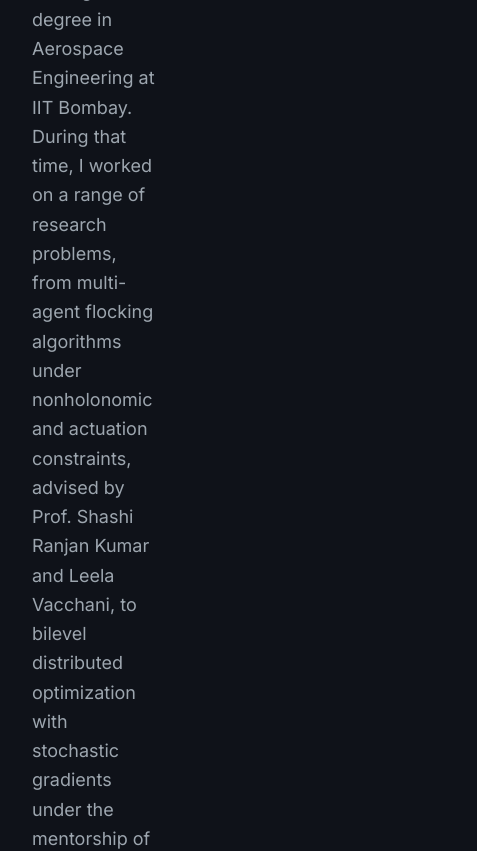
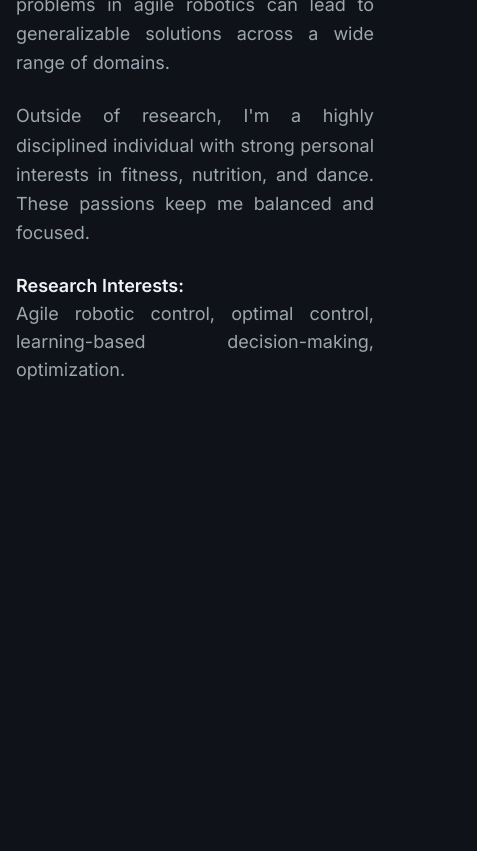
Before and after one commit to shahpratik02/shahpratik02.github.io, a React (Vite) app: page /#/ in a window 390 px wide. Shown: the part 1389-2240 px from the top of the page, 477 px wide, since content can reach past the window. After the commit the page ends 1821 px from the top, so only its background shows below. Built offline with nearby package versions, Linux system fonts and the light colour scheme.

Commit message:
Fix mobile rendering and text justification
Update homepage mobile rendering and justify text on homepage and research pages.

```diff
--- a/src/pages/Index.tsx
+++ b/src/pages/Index.tsx
@@ -2,23 +2,23 @@ const Index = () => {
   return (
     <div className="min-h-screen bg-background pt-16">
       {/* Main Content */}
-      <div className="container mx-auto px-8 py-12 max-w-7xl">
-        <div className="flex gap-16 items-start">
+      <div className="container mx-auto px-4 sm:px-8 py-12 max-w-7xl">
+        <div className="flex flex-col lg:flex-row gap-8 lg:gap-16 items-center lg:items-start">
           {/* Left content - Text */}
-          <div className="flex-1 max-w-4xl space-y-6">
-            <p className="text-lg text-muted-foreground leading-relaxed">
+          <div className="flex-1 max-w-4xl space-y-6 order-2 lg:order-1">
+            <p className="text-lg text-muted-foreground leading-relaxed text-justify">
               I am a Robotics student at Georgia Tech, advised by Prof. Matthew Gombolay. I am part of the Cognitive Optimization and Robotics (CORE) Lab, where I focus on agile robotic control and decision-making under uncertainty. My research interests lie at the intersection of control theory, machine learning, and robotics, particularly in developing fast, adaptive controllers that enable high-performance robotic behaviors in dynamic and constrained environments.
             </p>
 
-            <p className="text-lg text-muted-foreground leading-relaxed">
+            <p className="text-lg text-muted-foreground leading-relaxed text-justify">
               Before joining Georgia Tech, I completed my undergraduate degree in Aerospace Engineering at IIT Bombay. During that time, I worked on a range of research problems, from multi-agent flocking algorithms under nonholonomic and actuation constraints, advised by Prof. Shashi Ranjan Kumar and Leela Vacchani, to bilevel distributed optimization with stochastic gradients under the mentorship of Prof. Mayank Baranwal. I also collaborated with Prof. Hugh Liu during a MITACS research internship at the University of Toronto, where I modeled hydrodynamic disturbances on a quadrotor-payload system designed for water sampling applications.
             </p>
 
-            <p className="text-lg text-muted-foreground leading-relaxed">
+            <p className="text-lg text-muted-foreground leading-relaxed text-justify">
               Across these projects, I've consistently explored how to build control algorithms that are both theoretically grounded and practically viable. My work is motivated by the belief that solving hard control problems in agile robotics can lead to generalizable solutions across a wide range of domains.
             </p>
 
-            <p className="text-lg text-muted-foreground leading-relaxed">
+            <p className="text-lg text-muted-foreground leading-relaxed text-justify">
               Outside of research, I'm a highly disciplined individual with strong personal interests in fitness, nutrition, and dance. These passions keep me balanced and focused.
             </p>
 
@@ -26,15 +26,15 @@ const Index = () => {
               <p className="text-lg text-foreground font-semibold">
                 Research Interests:
               </p>
-              <p className="text-lg text-muted-foreground">
+              <p className="text-lg text-muted-foreground text-justify">
                 Agile robotic control, optimal control, learning-based decision-making, optimization.
               </p>
             </div>
           </div>
 
           {/* Right content - Profile image */}
-          <div className="flex-shrink-0">
-            <div className="w-64 h-64 rounded-full overflow-hidden border border-border">
+          <div className="flex-shrink-0 order-1 lg:order-2">
+            <div className="w-48 h-48 sm:w-64 sm:h-64 rounded-full overflow-hidden border border-border">
               <img
                 src="/lovable-uploads/6ef13518-d1aa-4f52-a0c1-fb0da9ffa892.png"
                 alt="Ajay Tak"
--- a/src/pages/Research.tsx
+++ b/src/pages/Research.tsx
@@ -112,7 +112,7 @@ const Research = () => {
             Research
           </h1>
           <div className="max-w-4xl mx-auto">
-            <p className="text-lg text-muted-foreground leading-relaxed">
+            <p className="text-lg text-muted-foreground leading-relaxed text-justify">
               {currentFocus}
             </p>
           </div>
@@ -151,7 +151,7 @@ const Research = () => {
                     {experience.description.map((point, idx) => (
                       <li key={idx} className="text-muted-foreground flex items-start">
                         <span className="text-primary mr-2 mt-2">•</span>
-                        <span className="flex-1">{point}</span>
+                        <span className="flex-1 text-justify">{point}</span>
                       </li>
                     ))}
                   </ul>
@@ -190,7 +190,7 @@ const Research = () => {
                     {project.description.map((point, idx) => (
                       <li key={idx} className="text-muted-foreground flex items-start">
                         <span className="text-primary mr-2 mt-2">•</span>
-                        <span className="flex-1">{point}</span>
+                        <span className="flex-1 text-justify">{point}</span>
                       </li>
                     ))}
                   </ul>
```
